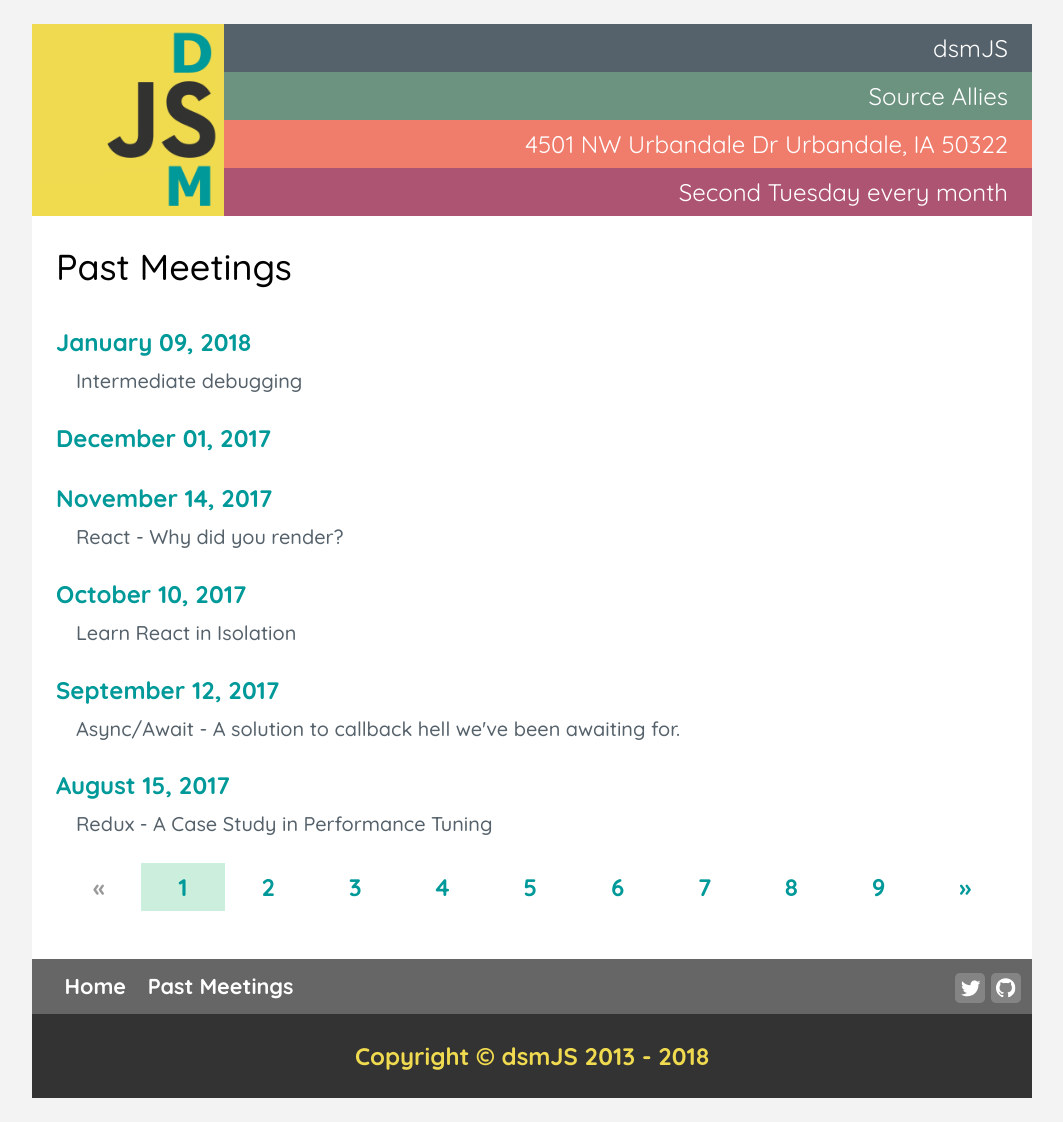
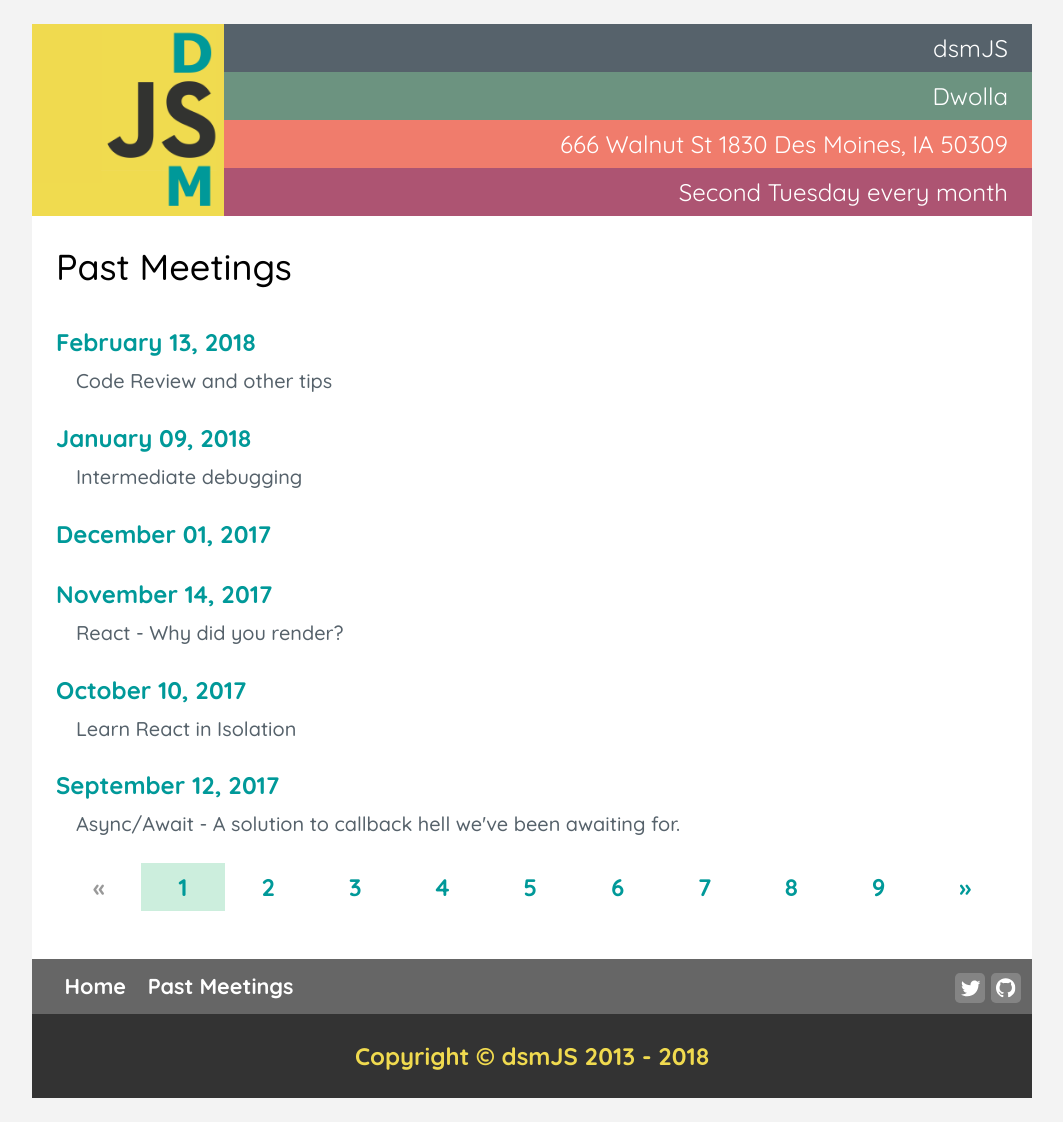
Before and after one commit to dsmjs/dsmjs.github.io, a Jekyll site: the page built from archive/index.html, in a window 1280 px wide. Shown: the whole page, without its empty margins (108-1171 px from the left). Built offline with Jekyll 4.4.1, drawn with Linux system fonts in a browser that asks for light colours; the list of posts is cut into pages by our own code.

```diff
--- /dev/null
+++ b/_posts/2018-02-13-meeting.md
@@ -0,0 +1,17 @@
+---
+title: Code Review and other tips
+date: Feb 13, 2018
+time: 6:00pm - 7:00pm
+location: 666 Walnut St 1830
+city: Des Moines
+state: IA
+zip: 50309
+tags:
+  - Git
+  - CI
+  - PairProgramming
+pizzaSponsorName: Dwolla
+pizzaSponsorSite: https://www.dwolla.com/
+tiklyWidgetID: tiklet_2560
+tiklyWidgetURL: https://tikly.co/tiklets?token=20e7d8ebb3b38376c16653031f6a98b53b709f1b
+---
```
Also changed, not shown: _talks/codeReview_etc.md (+0 -5 lines).
